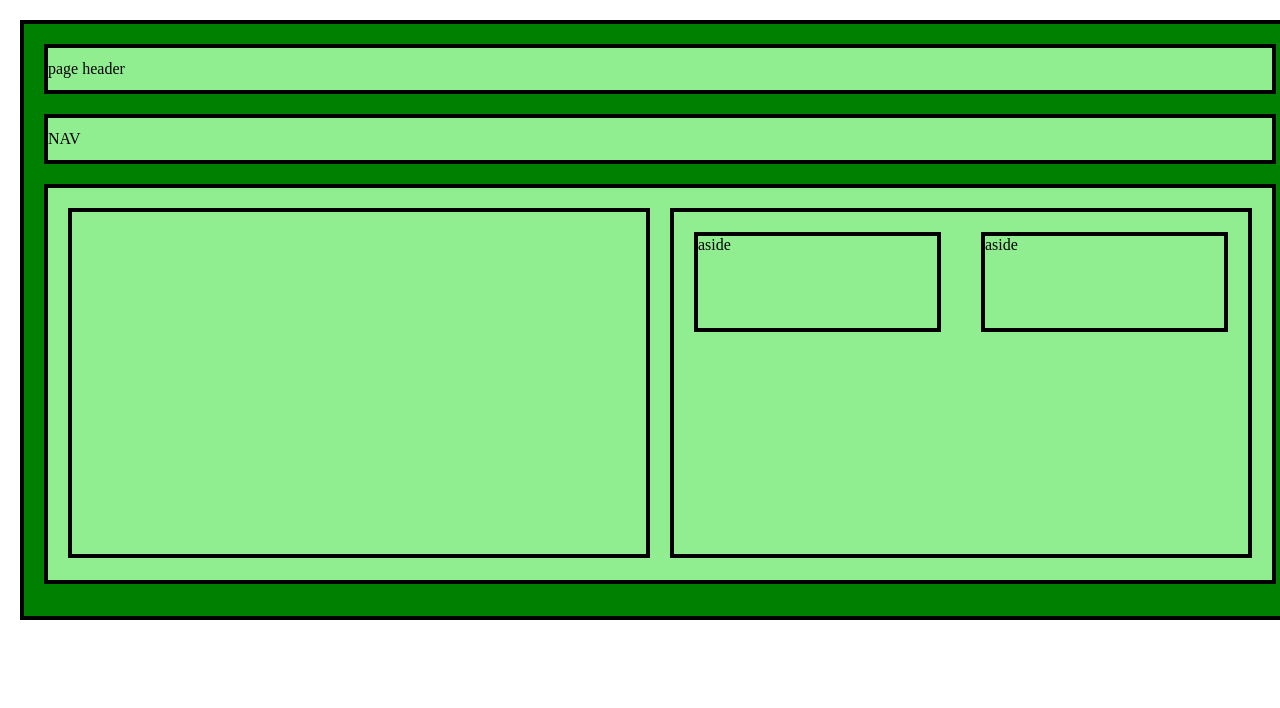
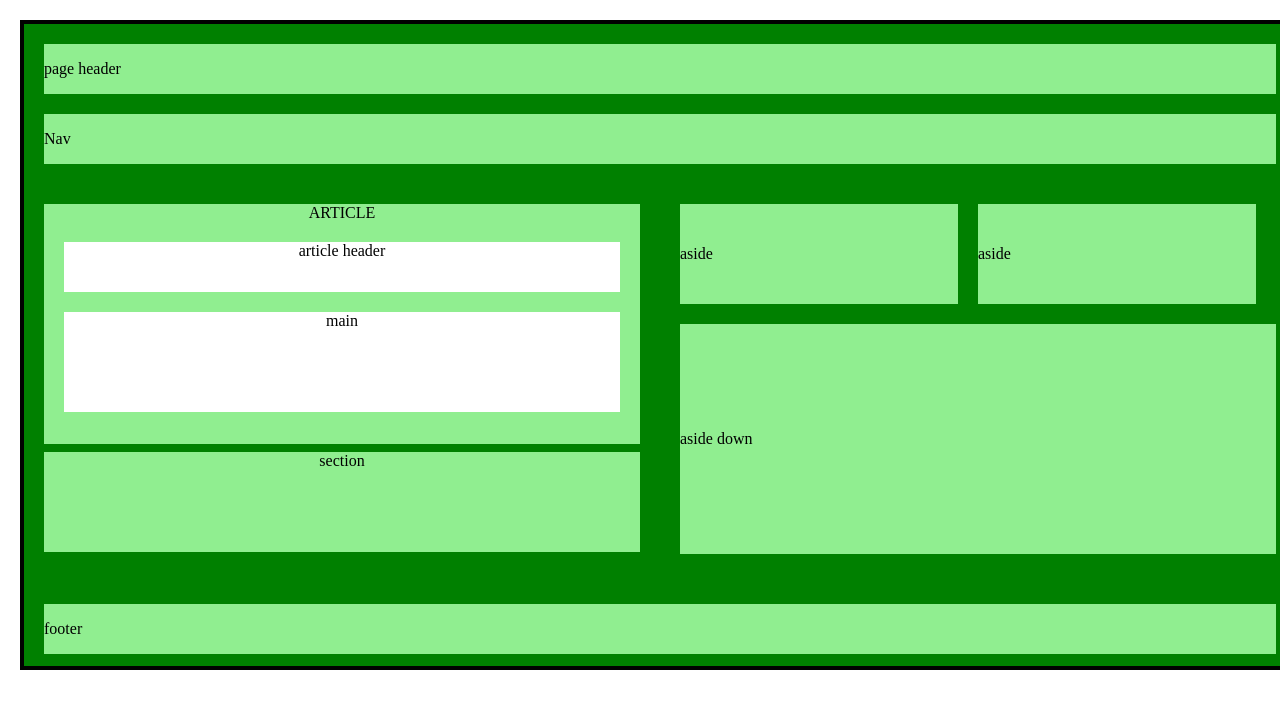
Before and after one commit to raghav-0808/html, a plain HTML site: page css/layout2.html in a window 1280 px wide. Drawn offline with Linux system fonts and the light colour scheme.

Commit message:
css layout

```diff
--- a/css/layout2.html
+++ b/css/layout2.html
@@ -14,7 +14,7 @@
     }
 
     .container {
-        height: 600px;
+        height: 650px;
         width: 100%;
         margin: 20px;
         border: 4px solid black;
@@ -24,7 +24,7 @@
     .page {
         height: 50px;
         margin: 20px;
-        border: 4px solid;
+        /* border: 4px solid; */
         background-color: lightgreen;
         display: flex;
         align-items: center;
@@ -32,72 +32,101 @@
 
     .content {
         height: 400px;
-        margin: 20px;
-        border: 4px solid;
-        background-color: lightgreen;
+        margin: px;
+        /* border: 4px solid; */
+        /* background-color: lightgreen; */
+        display: flex;
+        flex-direction: row;
     }
 
     .aside1 {
         margin: 20px;
         display: flex;
         flex-direction: row;
-
     }
 
     .aside {
         width: 50%;
-        height: 350px;
-        border: 4px solid;
+        height: 240px;
+        /* border: 4px solid; */
         background-color: lightgreen;
-        margin-right: 20px;
+        margin: 20px;
+        text-align: center;
     }
 
     .aside2 {
         width: 50%;
         height: 350px;
-        border: 4px solid;
-        background-color: lightgreen;
-
+        /* border: 4px solid; */
+        /* background-color: lightgreen; */
+        display: flex;
+        flex-direction: column;
+        margin: 20px;
     }
 
     .aside3 {
         width: 50%;
         height: 100px;
-        margin: 20px;
-        border: 4px solid;
+        margin-bottom: 20px;
+        margin-right: 20px;
+        /* border: 4px solid; */
+        background-color: lightgreen;
+        display: flex;
+        align-items: center;
+    }
+
+    .asd {
+        display: flex;
+        flex-direction: row;
+    }
+
+    .asd2 {
+        height: 300px;
+        /* margin: 20px; */
+        display: flex;
+        align-items: center;
+        /* border: 4px solid; */
         background-color: lightgreen;
     }
 
-    .aside4 {
-        width: 100px;
+    .article {
+        height: 50px;
+        margin: 20px;
+        /* border: 4px solid; */
+        background-color: white;
+    }
+
+    #art {
         height: 100px;
-        margin: 20px;
-        border: 4px solid;
+    }
+
+    .section {
+        height: 100px;
+        /* border: 4px solid; */
+        margin-top: 40px;
         background-color: lightgreen;
-    }
-    .asd{
-
-        display: flex;
-        flex-direction: row;
     }
 </style>
 
 <body>
     <div class="container">
         <div class="page">page header</div>
-        <nav class="page">NAV</nav>
+        <nav class="page">Nav</nav>
         <div class="content">
-            <div class="aside1">
-                <div class="aside"></div>
-                <div></div>
-                <div class="aside2">
-                    <div class="asd">
-                        <div class="aside3">aside</div>
-                        <div class="aside3">aside</div>
-                    </div>
+            <div class="aside"> ARTICLE
+                <div class="article"> article header</div>
+                <div class="article" id="art"> main</div>
+                <div class="section">section</div>
+            </div>
+            <div class="aside2">
+                <div class="asd">
+                    <div class="aside3">aside</div>
+                    <div class="aside3">aside</div>
                 </div>
+                <div class="asd2">aside down</div>
             </div>
         </div>
+        <div class="page">footer</div>
     </div>
     </div>
 </body>
```
